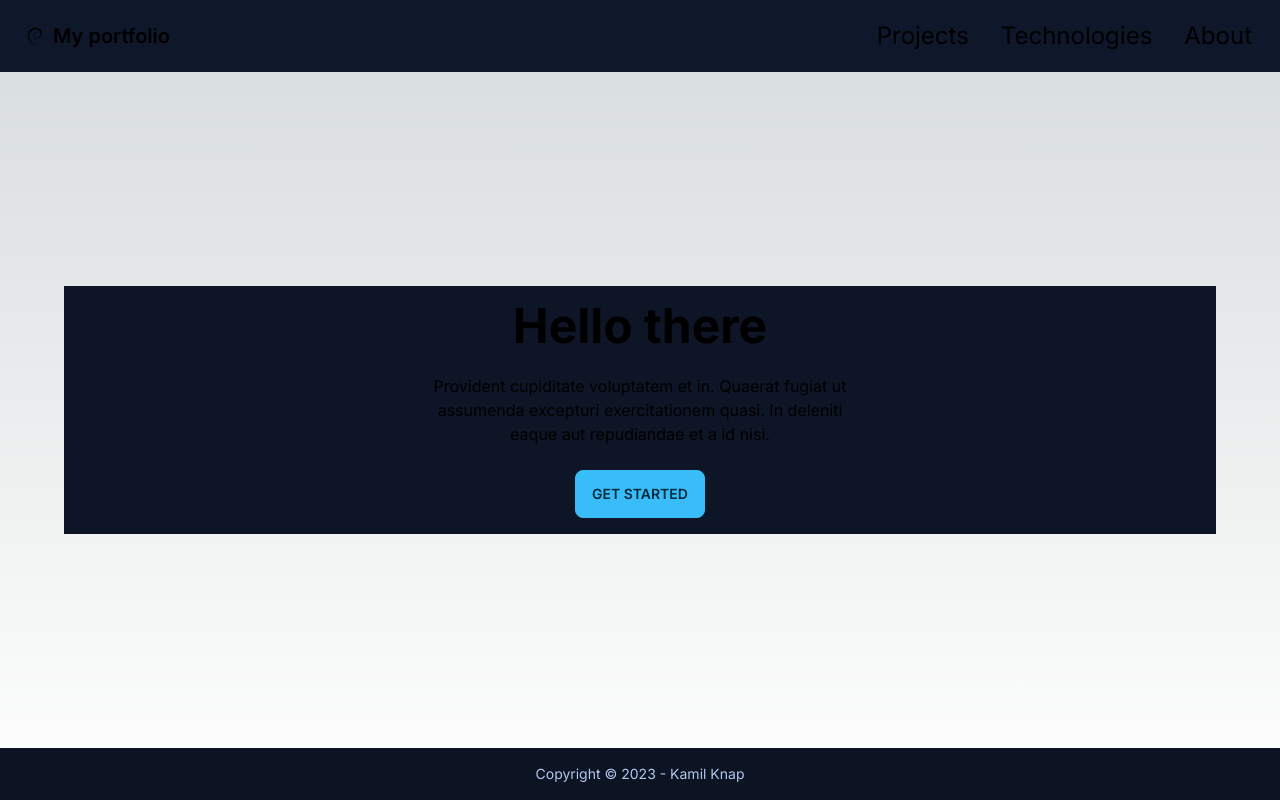
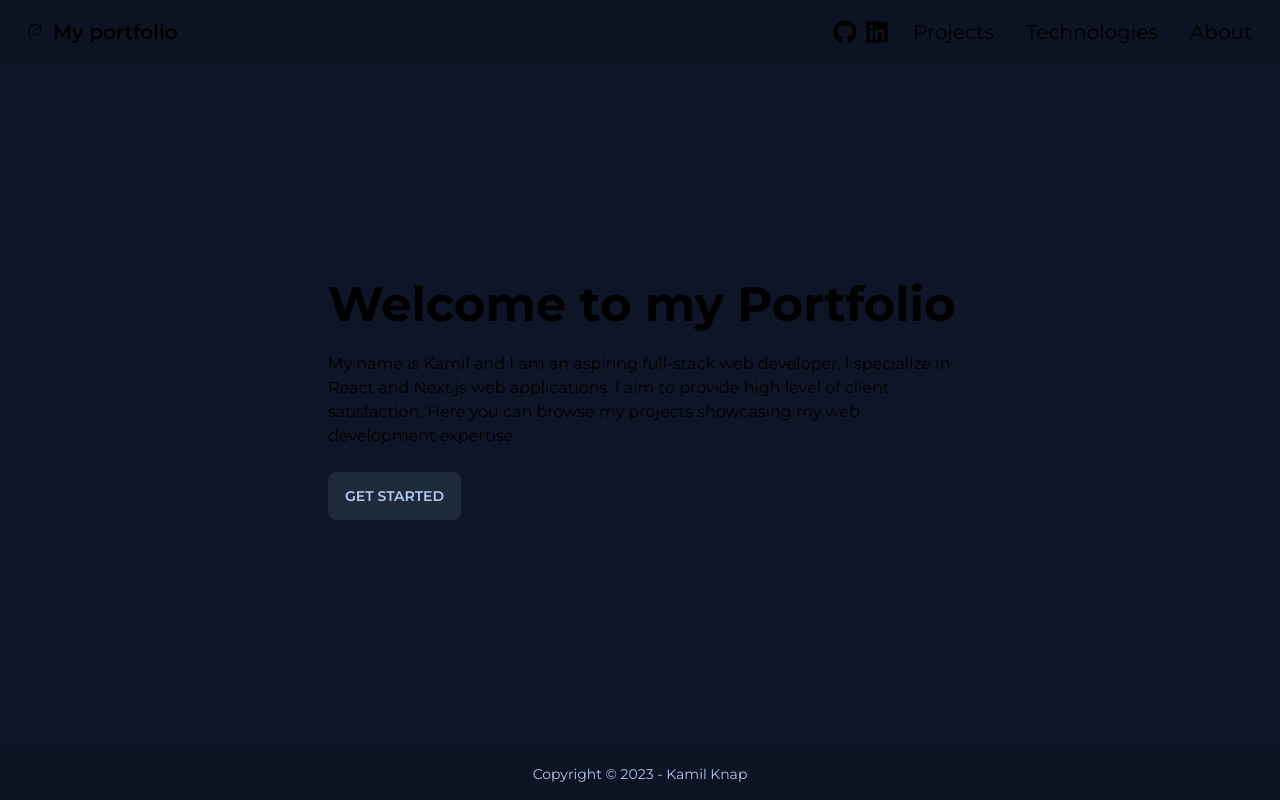
Before and after one commit to kaenpe/My-Portfolio, a Next.js app: page / in a window 1280 px wide. Built offline with nearby package versions, Linux system fonts and the light colour scheme.

Commit message:
hero styling

```diff
--- a/app/fighters/page.tsx
+++ /dev/null
@@ -1,7 +0,0 @@
-import React from "react";
-
-const page = () => {
-	return <div>page</div>;
-};
-
-export default page;
--- a/app/fights/page.tsx
+++ /dev/null
@@ -1,7 +0,0 @@
-import React from "react";
-
-const page = () => {
-	return <div>page</div>;
-};
-
-export default page;
--- a/app/layout.tsx
+++ b/app/layout.tsx
@@ -1,9 +1,9 @@
 import "@/styles/globals.css";
 import Footer from "@components/Footer/Footer";
 import Navbar from "@components/Navbar/Navbar";
-import { Inter } from "next/font/google";
+import { Montserrat } from "next/font/google";
 
-const inter = Inter({ subsets: ["latin"] });
+const font = Montserrat({ subsets: ["latin"] });
 
 export const metadata = {
 	title: "My Portfolio",
@@ -17,8 +17,8 @@ export default function RootLayout({
 }) {
 	return (
 		<html data-theme="night" lang="en">
-			<body className={inter.className}>
-				<main className="app">
+			<body className={font.className}>
+				<main className="min-h-screen relative z-10 flex justify-between items-center flex-col max-w-7xl mx-auto sm:px-16 px-6">
 					<Navbar></Navbar>
 					{children}
 					<Footer></Footer>
--- a/components/Footer/Footer.tsx
+++ b/components/Footer/Footer.tsx
@@ -2,7 +2,7 @@ import React from "react";
 
 const Footer = () => {
 	return (
-		<footer className="footer footer-center p-4 bg-base-300 text-base-content w-screen">
+		<footer className="footer absolute bottom-0 footer-center p-4 bg-base-300 text-base-content w-screen">
 			<div>
 				<p>Copyright © 2023 - Kamil Knap</p>
 			</div>
--- /dev/null
+++ b/components/Hero/AnimatedText.tsx
@@ -0,0 +1,19 @@
+import React from "react";
+
+const AnimatedText = ({
+	text,
+	className,
+}: {
+	text: string;
+	className: string;
+}) => {
+	return (
+		<h1 className={`text-5xl font-bold ${className}`}>
+			{text.split(" ").map((el, id) => (
+				<span key={id}>{el}&nbsp;</span>
+			))}
+		</h1>
+	);
+};
+
+export default AnimatedText;
--- /dev/null
+++ b/components/Hero/Hero.tsx
@@ -0,0 +1,26 @@
+import React from "react";
+import AnimatedText from "./AnimatedText";
+
+const Hero = () => {
+	return (
+		<div className="hero h-screen w-screen bg-base-200">
+			<div className="hero-content text-center">
+				<div className="w-1/2 text-left">
+					<AnimatedText
+						text={"Welcome to my Portfolio"}
+						className=""
+					></AnimatedText>
+					<p className="py-6">
+						My name is Kamil and I am an aspiring full-stack web developer. I
+						specialize in React and Next.js web applications. I aim to provide
+						high level of client satisfaction. Here you can browse my projects
+						showcasing my web development expertise.
+					</p>
+					<button className="btn">Get Started</button>
+				</div>
+			</div>
+		</div>
+	);
+};
+
+export default Hero;
--- a/components/Home.tsx
+++ b/components/Home.tsx
@@ -1,21 +1,8 @@
 import React from "react";
+import Hero from "./Hero/Hero";
 
 const Home = () => {
-	return (
-		<div className="hero bg-base-200">
-			<div className="hero-content text-center">
-				<div className="max-w-md">
-					<h1 className="text-5xl font-bold">Hello there</h1>
-					<p className="py-6">
-						Provident cupiditate voluptatem et in. Quaerat fugiat ut assumenda
-						excepturi exercitationem quasi. In deleniti eaque aut repudiandae et
-						a id nisi.
-					</p>
-					<button className="btn btn-primary">Get Started</button>
-				</div>
-			</div>
-		</div>
-	);
+	return <Hero></Hero>;
 };
 
 export default Home;
--- a/components/Navbar/Navbar.tsx
+++ b/components/Navbar/Navbar.tsx
@@ -1,24 +1,67 @@
+import Link from "next/link";
 import React from "react";
 import { DiDebian } from "react-icons/di";
-
+import { FaLinkedin, FaGithub } from "react-icons/fa";
+import { RxHamburgerMenu } from "react-icons/rx";
 const Navbar = () => {
 	return (
-		<nav className="navbar bg-base-100 w-screen">
+		<nav className="navbar fixed bg-base-300 w-screen h-16">
 			<div className="flex-1">
 				<a className="btn btn-ghost normal-case text-xl">
 					<DiDebian /> <span className="ml-2">My portfolio</span>
 				</a>
 			</div>
-			<div className="flex-none">
+			<ul className="child:m-1">
+				<li>
+					<Link
+						href="https://github.com/kaenpe/"
+						target="_blank"
+						className="text-2xl transition-all"
+					>
+						<FaGithub></FaGithub>
+					</Link>
+				</li>
+				<li>
+					<Link
+						href="https://www.linkedin.com/in/kamil-knap-836587213/"
+						target="_blank"
+						className="text-2xl transition-all"
+					>
+						<FaLinkedin></FaLinkedin>
+					</Link>
+				</li>
+			</ul>
+			<div className="flex-none hidden md:flex">
 				<ul className="menu menu-horizontal px-1">
 					<li>
-						<a className="nav-link">Projects</a>
+						<a className="text-xl transition-all hover:text-2xl">Projects</a>
 					</li>
 					<li>
-						<a className="nav-link">Technologies</a>
+						<a className="text-xl transition-all hover:text-2xl">
+							Technologies
+						</a>
 					</li>
 					<li>
-						<a className="nav-link">About</a>
+						<a className="text-xl transition-all hover:text-2xl">About</a>
+					</li>
+				</ul>
+			</div>
+			<div className="dropdown dropdown-bottom dropdown-end md:hidden">
+				<label tabIndex={0} className="btn btn-outline m-1">
+					<RxHamburgerMenu />
+				</label>
+				<ul
+					tabIndex={0}
+					className="dropdown-content menu p-2 mt-5 shadow bg-base-300 rounded-box w-52"
+				>
+					<li>
+						<a className="text-xl">Projects</a>
+					</li>
+					<li>
+						<a className="text-xl">Technologies</a>
+					</li>
+					<li>
+						<a className="text-xl">About</a>
 					</li>
 				</ul>
 			</div>
--- a/package.json
+++ b/package.json
@@ -16,6 +16,7 @@
     "daisyui": "^2.51.6",
     "eslint": "8.40.0",
     "eslint-config-next": "13.4.2",
+    "framer-motion": "^10.12.12",
     "next": "13.4.2",
     "postcss": "8.4.23",
     "react": "18.2.0",
--- a/styles/globals.css
+++ b/styles/globals.css
@@ -25,11 +25,3 @@ body {
 		)
 		rgb(var(--background-start-rgb));
 }
-
-.app {
-	@apply min-h-screen relative z-10 flex justify-between items-center flex-col max-w-7xl mx-auto sm:px-16 px-6;
-}
-
-.nav-link {
-	@apply text-2xl transition-all hover:text-3xl;
-}
--- a/tailwind.config.js
+++ b/tailwind.config.js
@@ -14,5 +14,11 @@ module.exports = {
 			},
 		},
 	},
-	plugins: [require("daisyui")],
+	plugins: [
+		require("daisyui"),
+		function ({ addVariant }) {
+			addVariant("child", "& > *");
+			addVariant("child-hover", "& > *:hover");
+		},
+	],
 };
```
Also changed, not shown: 1 other file (tests, documents, lock files or other folders).
